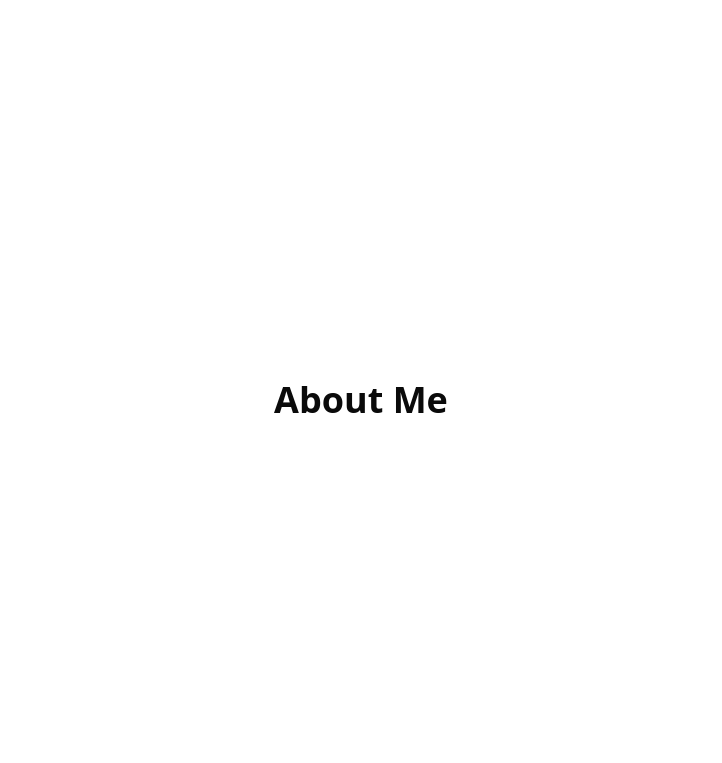
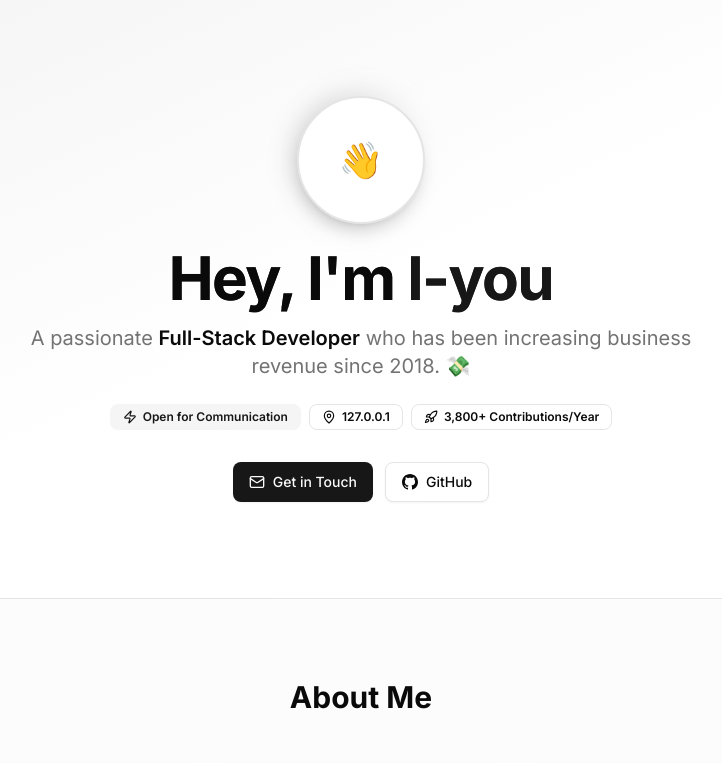
Before and after one commit to l-you/about-me, a Next.js app: page / in a window 1280 px wide. Shown: the top 763 px of the page, without its empty margins (279-1001 px from the left). Built offline with nearby package versions, Linux system fonts and the light colour scheme.

Commit message:
Move from suburl to root

```diff
--- a/app/about-me/page.tsx
+++ /dev/null
@@ -1,31 +0,0 @@
-import type { Metadata } from 'next'
-import type { FunctionComponent } from 'react'
-import AboutMeContent from './AboutMeContent'
-
-export const metadata: Metadata = {
-	title: 'About Me | l-you - Full-Stack Developer',
-	description:
-		'Full-Stack Developer since 2018. Specializing in TypeScript, Next.js, React, Go, and PHP. Open for collaboration and communication.',
-	openGraph: {
-		title: 'l-you - Full-Stack Developer',
-		description:
-			'Passionate full-stack developer increasing business revenue since 2018. Crafting simple, eye-friendly UI and delivering smooth UX.',
-	},
-	keywords: [
-		'full-stack developer',
-		'TypeScript',
-		'Next.js',
-		'React',
-		'Go',
-		'PHP',
-		'web developer',
-		'l-you',
-		'RevoTale',
-	],
-}
-
-const AboutMePage: FunctionComponent = () => {
-	return <AboutMeContent />
-}
-
-export default AboutMePage
--- a/app/globals.css
+++ b/app/globals.css
@@ -6,8 +6,8 @@
 @theme inline {
   --color-background: var(--background);
   --color-foreground: var(--foreground);
-  --font-sans: var(--font-geist-sans);
-  --font-mono: var(--font-geist-mono);
+  --font-sans: var(--font-sans);
+  --font-mono: var(--font-mono);
   --color-sidebar-ring: var(--sidebar-ring);
   --color-sidebar-border: var(--sidebar-border);
   --color-sidebar-accent-foreground: var(--sidebar-accent-foreground);
--- a/app/layout.tsx
+++ b/app/layout.tsx
@@ -1,20 +1,20 @@
 import type { Metadata } from "next";
-import { Geist, Geist_Mono } from "next/font/google";
+import { Inter, JetBrains_Mono } from "next/font/google";
 import "./globals.css";
 
-const geistSans = Geist({
-  variable: "--font-geist-sans",
+const inter = Inter({
+  variable: "--font-sans",
   subsets: ["latin"],
 });
 
-const geistMono = Geist_Mono({
-  variable: "--font-geist-mono",
+const jetbrainsMono = JetBrains_Mono({
+  variable: "--font-mono",
   subsets: ["latin"],
 });
 
 export const metadata: Metadata = {
-  title: "About Me",
-  description: "Personal website",
+  title: "l-you - Full-Stack Developer",
+  description: "Full-Stack Developer since 2018. Specializing in TypeScript, Next.js, React, Go, and PHP.",
 };
 
 export default function RootLayout({
@@ -25,7 +25,7 @@ export default function RootLayout({
   return (
     <html lang="en">
       <body
-        className={`${geistSans.variable} ${geistMono.variable} antialiased`}
+        className={`${inter.variable} ${jetbrainsMono.variable} font-sans antialiased`}
       >
         {children}
       </body>
--- a/app/page.tsx
+++ b/app/page.tsx
@@ -1,7 +1,31 @@
-export default function Home() {
-  return (
-    <main className="flex min-h-screen flex-col items-center justify-center p-8">
-      <h1 className="text-4xl font-bold">About Me</h1>
-    </main>
-  );
+import type { Metadata } from 'next'
+import type { FunctionComponent } from 'react'
+import AboutMeContent from './about-me/AboutMeContent'
+
+export const metadata: Metadata = {
+	title: 'About Me | l-you - Full-Stack Developer',
+	description:
+		'Full-Stack Developer since 2018. Specializing in TypeScript, Next.js, React, Go, and PHP. Open for collaboration and communication.',
+	openGraph: {
+		title: 'l-you - Full-Stack Developer',
+		description:
+			'Passionate full-stack developer increasing business revenue since 2018. Crafting simple, eye-friendly UI and delivering smooth UX.',
+	},
+	keywords: [
+		'full-stack developer',
+		'TypeScript',
+		'Next.js',
+		'React',
+		'Go',
+		'PHP',
+		'web developer',
+		'l-you',
+		'RevoTale',
+	],
 }
+
+const HomePage: FunctionComponent = () => {
+	return <AboutMeContent />
+}
+
+export default HomePage
```
